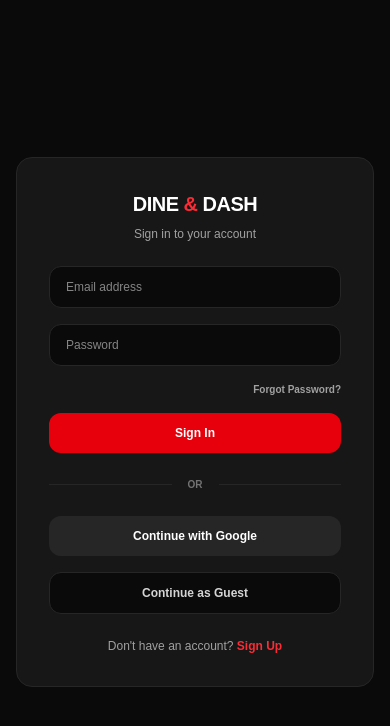
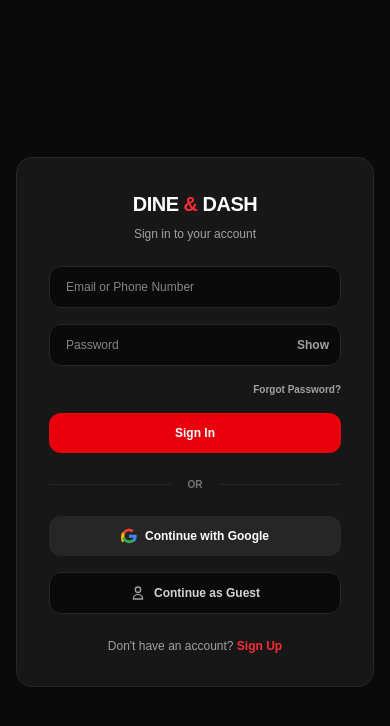
Before and after one commit to henon123sam/dash-and-dine, a Next.js app: page / in a window 390 px wide. Shown: the top 726 px of the page. Built offline with nearby package versions, Linux system fonts and the light colour scheme.

Commit message:
feat: add full name and phone number fields to sign up, and phone number sign in support

```diff
--- a/app/page.tsx
+++ b/app/page.tsx
@@ -25,8 +25,14 @@ interface CartItem extends MenuItem {
 export default function DineAndDashApp() {
   const [currentUser, setCurrentUser] = useState<string | null>(null);
   const [authView, setAuthView] = useState<'signin' | 'signup' | 'forgot' | null>('signin');
+
+  // Inputs
+  const [identifierInput, setIdentifierInput] = useState(''); // Email or Phone for sign in
+  const [fullNameInput, setFullNameInput] = useState('');
+  const [phoneInput, setPhoneInput] = useState('');
   const [emailInput, setEmailInput] = useState('');
   const [passInput, setPassInput] = useState('');
+  const [showPassword, setShowPassword] = useState(false);
 
   const [activeTab, setActiveTab] = useState<'feed' | 'cart'>('feed');
   const [selectedStore, setSelectedStore] = useState<Store | null>(null);
@@ -97,14 +103,14 @@ export default function DineAndDashApp() {
           {authView === 'forgot' ? (
             <div className="space-y-4">
               <input
-                type="email"
-                placeholder="Enter your email"
+                type="text"
+                placeholder="Enter your email or phone number"
                 value={emailInput}
                 onChange={e => setEmailInput(e.target.value)}
                 className="w-full bg-neutral-950 border border-neutral-800 rounded-xl px-4 py-3 text-xs text-white focus:outline-none focus:border-red-500"
               />
               <button
-                onClick={() => { alert('Password reset link sent to email!'); setAuthView('signin'); }}
+                onClick={() => { alert('Password reset instructions sent!'); setAuthView('signin'); }}
                 className="w-full py-3 bg-red-600 hover:bg-red-500 text-white rounded-xl font-black text-xs transition"
               >
                 Send Reset Link
@@ -116,8 +122,22 @@ export default function DineAndDashApp() {
                 Back to Sign In
               </button>
             </div>
-          ) : (
+          ) : authView === 'signup' ? (
             <div className="space-y-4">
+              <input
+                type="text"
+                placeholder="Full Name"
+                value={fullNameInput}
+                onChange={e => setFullNameInput(e.target.value)}
+                className="w-full bg-neutral-950 border border-neutral-800 rounded-xl px-4 py-3 text-xs text-white focus:outline-none focus:border-red-500"
+              />
+              <input
+                type="tel"
+                placeholder="Phone Number (e.g. +251...)"
+                value={phoneInput}
+                onChange={e => setPhoneInput(e.target.value)}
+                className="w-full bg-neutral-950 border border-neutral-800 rounded-xl px-4 py-3 text-xs text-white focus:outline-none focus:border-red-500"
+              />
               <input
                 type="email"
                 placeholder="Email address"
@@ -125,27 +145,76 @@ export default function DineAndDashApp() {
                 onChange={e => setEmailInput(e.target.value)}
                 className="w-full bg-neutral-950 border border-neutral-800 rounded-xl px-4 py-3 text-xs text-white focus:outline-none focus:border-red-500"
               />
+              <div className="relative">
                 <input
-                type="password"
+                  type={showPassword ? 'text' : 'password'}
                   placeholder="Password"
                   value={passInput}
                   onChange={e => setPassInput(e.target.value)}
+                  className="w-full bg-neutral-950 border border-neutral-800 rounded-xl px-4 py-3 pr-10 text-xs text-white focus:outline-none focus:border-red-500"
+                />
+                <button
+                  type="button"
+                  onClick={() => setShowPassword(!showPassword)}
+                  className="absolute right-3 top-1/2 -translate-y-1/2 text-neutral-400 hover:text-white text-xs font-bold"
+                >
+                  {showPassword ? 'Hide' : 'Show'}
+                </button>
+              </div>
+
+              <button
+                onClick={() => { setCurrentUser(fullNameInput || phoneInput || 'User'); setAuthView(null); }}
+                className="w-full py-3 bg-red-600 hover:bg-red-500 text-white rounded-xl font-black text-xs transition"
+              >
+                Create Account
+              </button>
+
+              <div className="text-center pt-2">
+                <p className="text-xs text-neutral-400">
+                  Already have an account?{' '}
+                  <button onClick={() => setAuthView('signin')} className="text-red-500 font-black hover:underline">
+                    Sign In
+                  </button>
+                </p>
+              </div>
+            </div>
+          ) : (
+            <div className="space-y-4">
+              <input
+                type="text"
+                placeholder="Email or Phone Number"
+                value={identifierInput}
+                onChange={e => setIdentifierInput(e.target.value)}
                 className="w-full bg-neutral-950 border border-neutral-800 rounded-xl px-4 py-3 text-xs text-white focus:outline-none focus:border-red-500"
               />
+              <div className="relative">
+                <input
+                  type={showPassword ? 'text' : 'password'}
+                  placeholder="Password"
+                  value={passInput}
+                  onChange={e => setPassInput(e.target.value)}
+                  className="w-full bg-neutral-950 border border-neutral-800 rounded-xl px-4 py-3 pr-10 text-xs text-white focus:outline-none focus:border-red-500"
+                />
+                <button
+                  type="button"
+                  onClick={() => setShowPassword(!showPassword)}
+                  className="absolute right-3 top-1/2 -translate-y-1/2 text-neutral-400 hover:text-white text-xs font-bold"
+                >
+                  {showPassword ? 'Hide' : 'Show'}
+                </button>
+              </div>
 
-              {authView === 'signin' && (
               <div className="flex justify-end">
                 <button onClick={() => setAuthView('forgot')} className="text-[10px] text-neutral-400 hover:text-red-500 font-bold">
                   Forgot Password?
                 </button>
               </div>
-              )}
 
               <button
-                onClick={() => { setCurrentUser(emailInput || 'User'); setAuthView(null); }}
+                onClick={() => { setCurrentUser(identifierInput || 'User'); setAuthView(null); }}
                 className="w-full py-3 bg-red-600 hover:bg-red-500 text-white rounded-xl font-black text-xs transition"
               >
-                {authView === 'signin' ? 'Sign In' : 'Create Account'}
+                Sign In
               </button>
 
               <div className="relative flex py-2 items-center">
@@ -158,32 +227,32 @@ export default function DineAndDashApp() {
                 onClick={() => { setCurrentUser('Google User'); setAuthView(null); }}
                 className="w-full py-3 bg-neutral-800 hover:bg-neutral-700 text-white rounded-xl font-bold text-xs transition flex items-center justify-center space-x-2"
               >
+                <svg className="w-4 h-4" viewBox="0 0 24 24">
+                  <path fill="#EA4335" d="M12 5c1.6 0 3 .6 4.1 1.6l3.1-3.1C17.3 1.8 14.8 1 12 1 7.5 1 3.7 3.6 1.8 7.4l3.7 2.9C6.4 7.3 9 5 12 5z"/>
+                  <path fill="#4285F4" d="M23.5 12.3c0-.8-.1-1.6-.2-2.3H12v4.5h6.5c-.3 1.5-1.1 2.8-2.4 3.7l3.7 2.9c2.2-2 3.7-5 3.7-8.8z"/>
+                  <path fill="#FBBC05" d="M5.5 14.7c-.2-.8-.4-1.7-.4-2.7s.2-1.9.4-2.7L1.8 6.4C.7 8.6 0 11.2 0 14s.7 5.4 1.8 7.6l3.7-2.9z"/>
+                  <path fill="#34A853" d="M12 23c3.2 0 6-1.1 8-3l-3.7-2.9c-1.1.7-2.5 1.2-4.3 1.2-3 0-5.6-2.3-6.5-5.3L1.8 15.9C3.7 19.7 7.5 23 12 23z"/>
+                </svg>
                 <span>Continue with Google</span>
               </button>
 
               <button
                 onClick={() => { setCurrentUser('Guest'); setAuthView(null); }}
-                className="w-full py-3 bg-neutral-950 border border-neutral-800 hover:border-neutral-700 text-neutral-300 rounded-xl font-bold text-xs transition"
+                className="w-full py-3 bg-neutral-950 border border-neutral-800 hover:border-neutral-700 text-neutral-300 rounded-xl font-bold text-xs transition flex items-center justify-center space-x-2"
               >
-                Continue as Guest
+                <svg className="w-4 h-4 text-neutral-400" fill="none" stroke="currentColor" strokeWidth="2" viewBox="0 0 24 24">
+                  <path strokeLinecap="round" strokeLinejoin="round" d="M16 7a4 4 0 11-8 0 4 4 0 018 0zM12 14a7 7 0 00-7 7h14a7 7 0 00-7-7z" />
+                </svg>
+                <span>Continue as Guest</span>
               </button>
 
               <div className="text-center pt-2">
-                {authView === 'signin' ? (
                 <p className="text-xs text-neutral-400">
                   Don't have an account?{' '}
                   <button onClick={() => setAuthView('signup')} className="text-red-500 font-black hover:underline">
                     Sign Up
                   </button>
                 </p>
-                ) : (
-                  <p className="text-xs text-neutral-400">
-                    Already have an account?{' '}
-                    <button onClick={() => setAuthView('signin')} className="text-red-500 font-black hover:underline">
-                      Sign In
-                    </button>
-                  </p>
-                )}
               </div>
             </div>
           )}
```
Lines whose indentation alone changed are shown as unchanged.
